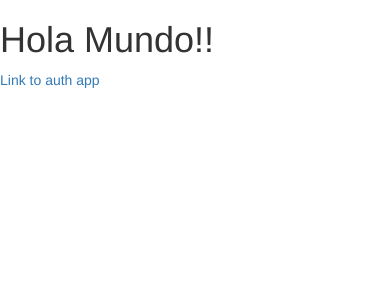
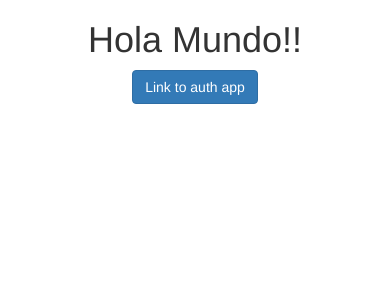
Before and after one commit to xtornasol512/redditapp, a Flask app: template templates/home.html in a window 390 px wide. Shown: the top 300 px of the page. Run offline with Flask 2, Linux system fonts and the light colour scheme; the template is opened without the code that fills it: most values are stand-ins (such as "Sample title", 1, 10 or a date in 2020); some libraries are stand-ins or nearby versions.

Commit message:
add style to home button

```diff
--- a/templates/home.html
+++ b/templates/home.html
@@ -1,5 +1,10 @@
 {% extends "base.html" %}
 {% block content %}
-   <h1> Hola Mundo!!</h1>
-   <p><a href="{{ url_auth }}" title="Go to auth">Link to auth app</a></p>
+<section class="row">
+  <article class="col-xs-12 col-med-6 col-med-offset-3 text-center">
+    <h1> Hola Mundo!!</h1>
+    <p><a class="btn btn-primary" href="{{ url_auth }}" title="Go to auth">Link to auth app</a></p>
+  </article>
+</section>
+
 {% endblock content %}
```
